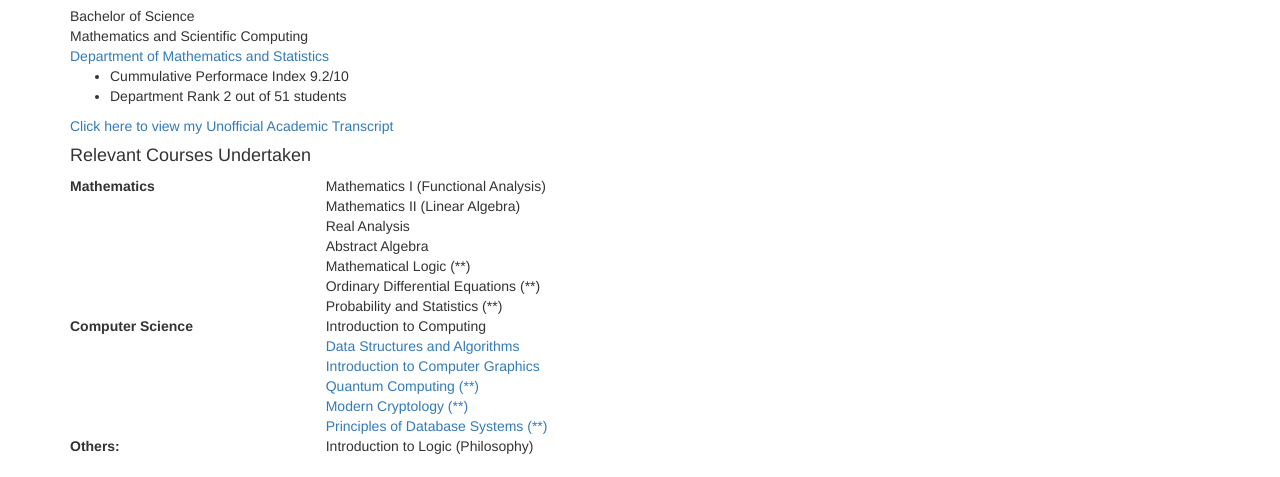
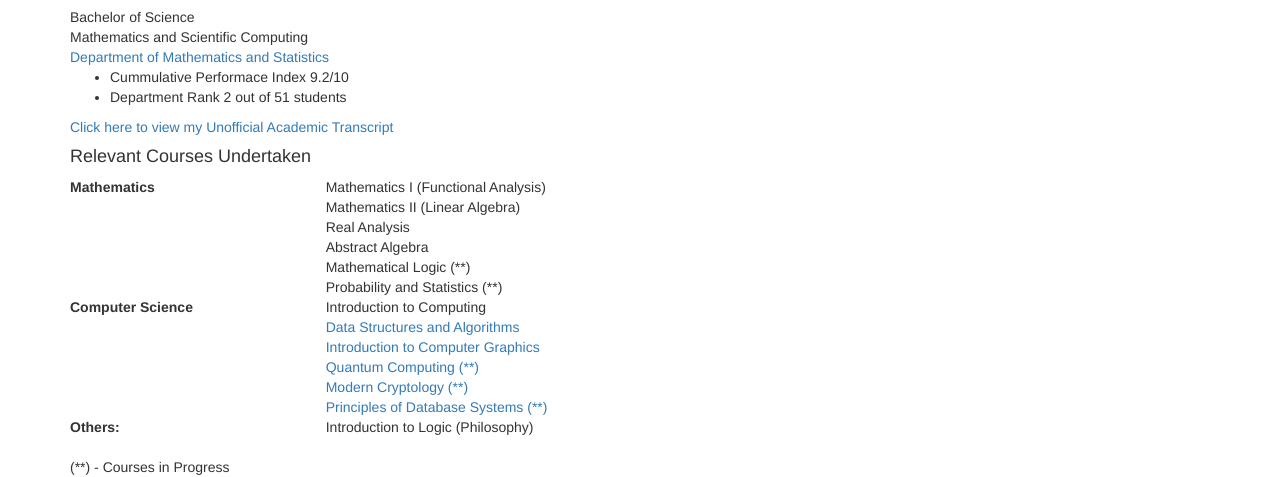
Before and after one commit to kunalkap/IITK-homepage, a plain HTML site: page edu.html in a window 1280 px wide. Shown: the part 173-650 px from the top of the page. Drawn offline with nearby package versions, Linux system fonts and the light colour scheme.

Commit message:
CSS changed

```diff
--- a/edu.html
+++ b/edu.html
@@ -11,8 +11,8 @@
     <script src="js/bootstrap.min.js"></script>
 </head>
 
-<body style="padding-top:70px">
-    <nav class="navbar navbar-inverse navbar-fixed-top">
+<body>
+    <nav class="navbar navbar-inverse navbar-static-top">
       <div class="container-fluid">
           <div class="navbar-header">
               <a class="navbar-brand" href="#">Kunal Kapila</a>
@@ -61,10 +61,10 @@
                     <td></td>
                     <td>Mathematical Logic (**)</td>
                 </tr>
-                <tr>
-                    <td></td>
-                    <td>Ordinary Differential Equations (**)</td>
-                </tr>
+                <!--<tr>-->
+                    <!--<td></td>-->
+                    <!--<td>Ordinary Differential Equations (**)</td>-->
+                <!--</tr>-->
                 <tr>
                     <td></td>
                     <td>Probability and Statistics (**)</td>
```
Also changed, not shown: Cimulator.html (+2 -2 lines), contact.html (+2 -2 lines), index.html (+2 -2 lines), 2 other files.
